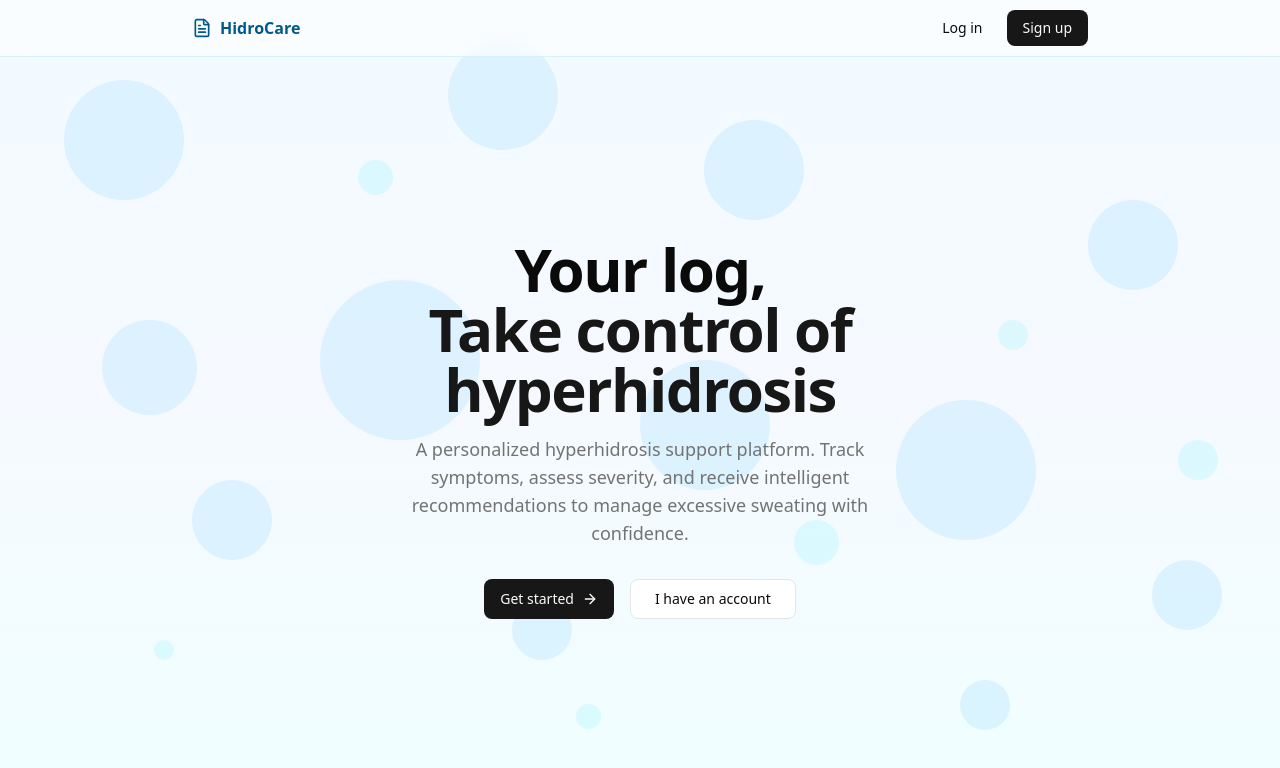
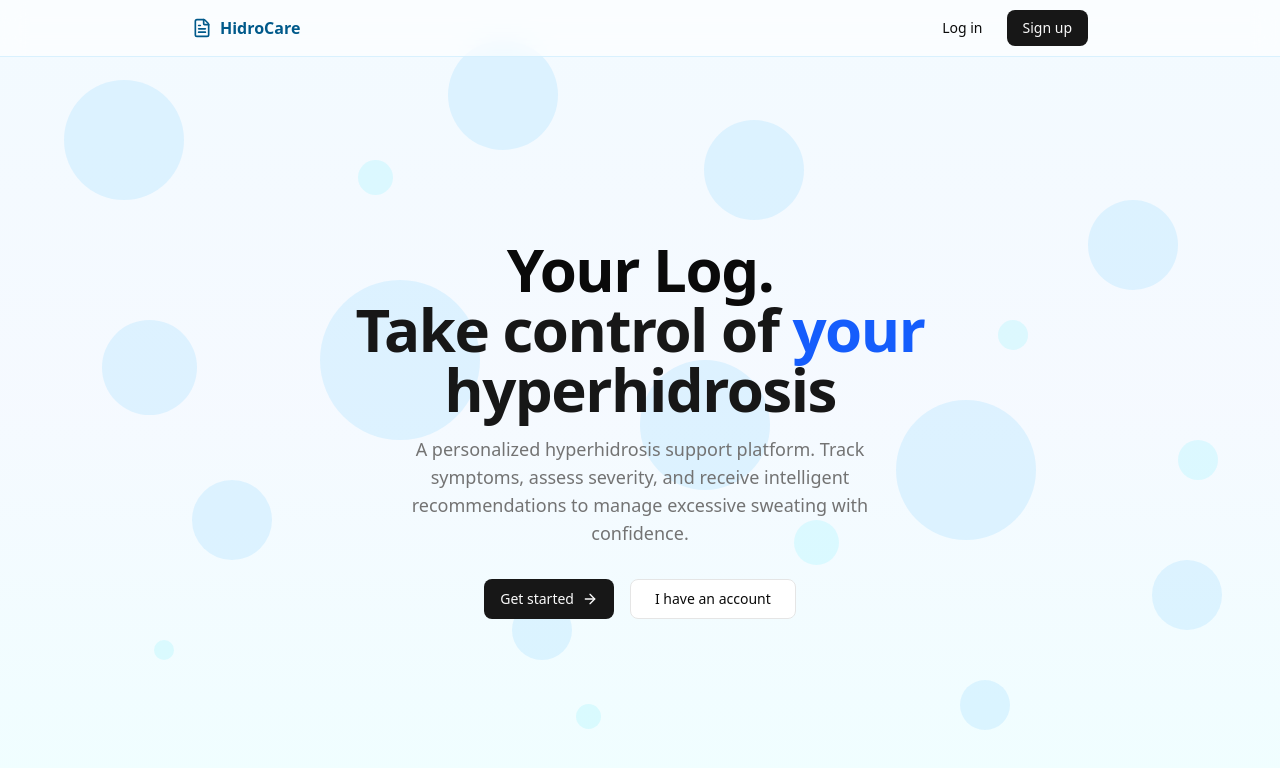
Before and after one commit to Ar1Ov/HidroCare, a Next.js app: page / in a window 1280 px wide. Shown: the top 768 px of the page. Built offline with nearby package versions, Linux system fonts and the light colour scheme.

Commit message:
Login page UI

```diff
--- a/app/(protected)/dashboard/page.tsx
+++ b/app/(protected)/dashboard/page.tsx
@@ -2,14 +2,33 @@ import { createClient } from "@/lib/supabase/server";
 import { NoteList } from "@/components/notes/note-list";
 
 export default async function DashboardPage() {
-    const supabase = await createClient();
+  const supabase = await createClient();
 
+  // Get user info
+  const { data: { user } } = await supabase.auth.getUser();
+  const userName = user?.user_metadata?.full_name || "User";
 
-    const { data: notes } = await supabase
-        .from("notes")
-        .select("*")
-        .order("created_at", { ascending: false });
+  // Get notes in chronological order (oldest first)
+  const { data: notes } = await supabase
+    .from("notes")
+    .select("*")
+    .order("created_at", { ascending: true });
 
+  return (
+    <div className="container mx-auto space-y-8 py-8">
+      {/* Welcome Message */}
+      <div className="rounded-xl bg-gradient-to-r from-blue-500 to-purple-500 p-6 text-white">
+        <h1 className="text-2xl font-bold">Welcome back, {userName}! 👋</h1>
+        <p className="mt-2 opacity-90">
+          Track your hyperhidrosis symptoms and monitor your progress over time.
+        </p>
+      </div>
 
-    return <NoteList notes={notes ?? []} />;
+      {/* Notes in Chronological Order */}
+      <div>
+        <h2 className="mb-4 text-xl font-semibold">Your Log History</h2>
+        <NoteList notes={notes ?? []} />
+      </div>
+    </div>
+  );
 }
--- a/app/page.tsx
+++ b/app/page.tsx
@@ -26,9 +26,11 @@ export default function HomePage() {
 				<div className="container flex flex-col items-center text-center gap-8">
 					<div className="space-y-4 max-w-2xl">
 						<h1 className="text-4xl font-bold tracking-tight sm:text-5xl md:text-6xl">
-							Your log,
+							Your Log.
 							<br />
-							<span className="text-primary">Take control of hyperhidrosis</span>
+							<span className="text-primary">
+  Take control of <span className="font-bold text-blue-600 dark:text-blue-400">your</span> hyperhidrosis
+</span>
 						</h1>
 						<p className="text-lg text-muted-foreground max-w-lg mx-auto">
 						A personalized hyperhidrosis support platform. Track symptoms,
```
